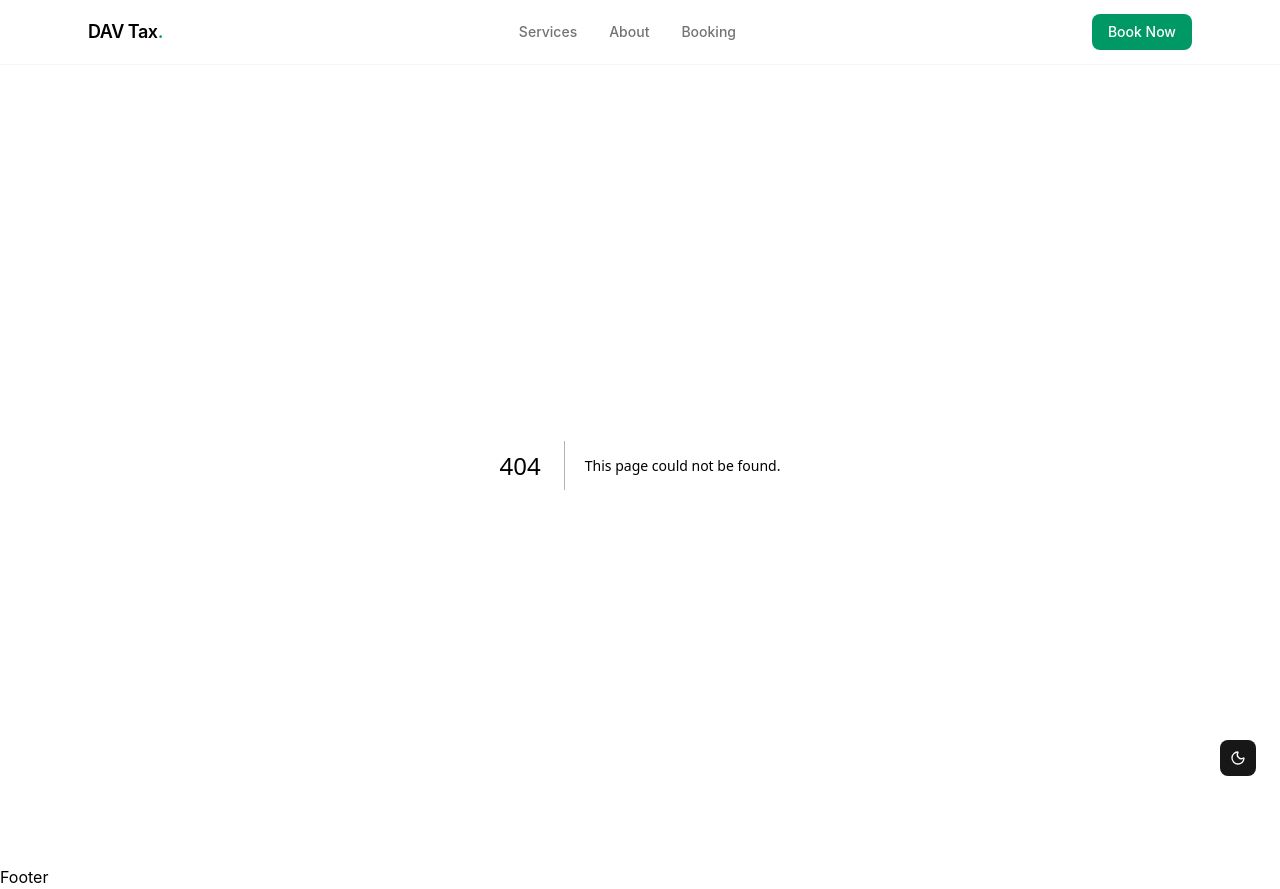
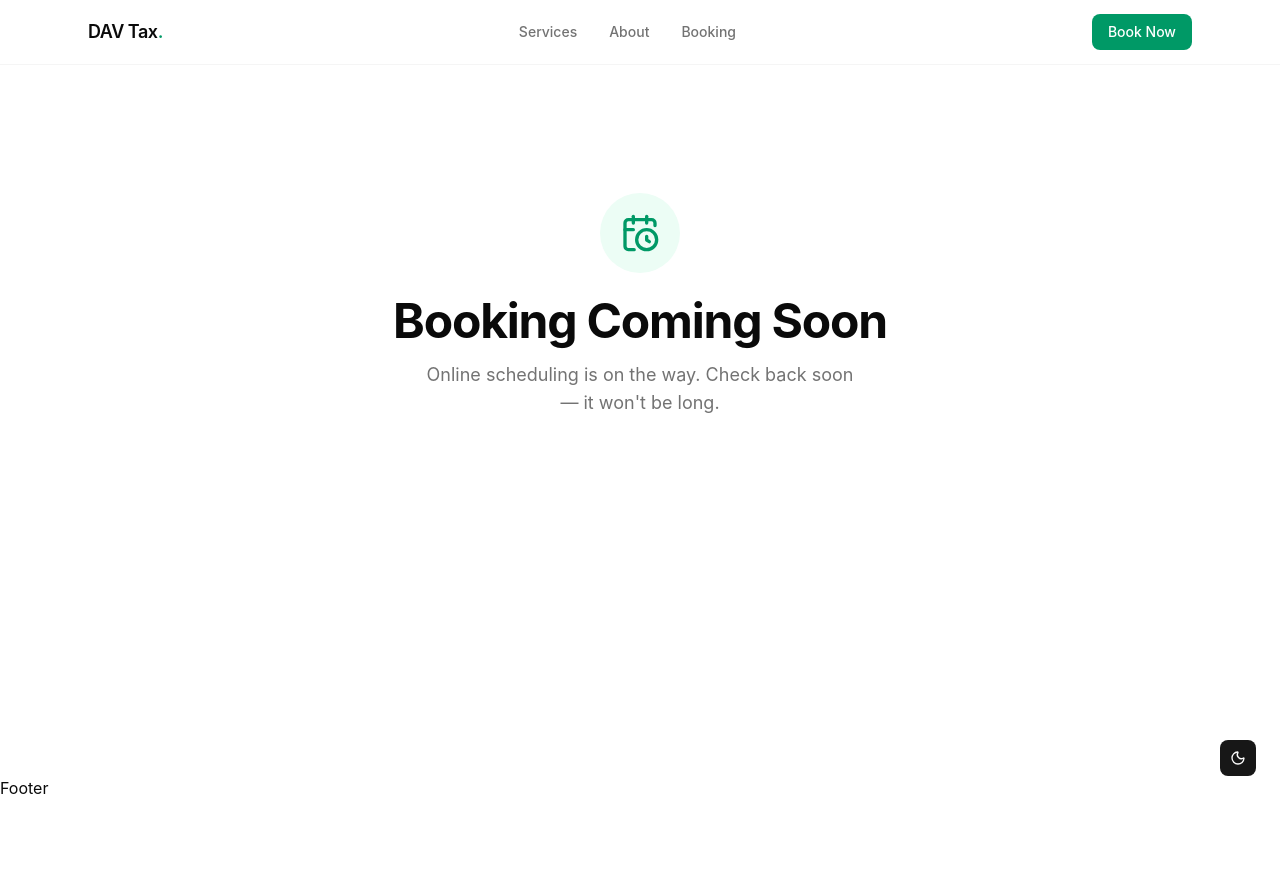
Before and after one commit to DavidAVargas/dav-tax, a Next.js app: page /booking in a window 1280 px wide. Before the commit this address had no page. After the commit the page ends 800 px from the top, so only its background shows below. Built offline with nearby package versions, Linux system fonts and the light colour scheme.

Commit message:
add booking coming soon page and connect all booking and services buttons

```diff
--- a/app/about/page.tsx
+++ b/app/about/page.tsx
@@ -137,7 +137,7 @@ export default function AboutPage() {
           size="lg"
           className="mt-6 bg-emerald-600 text-white hover:bg-emerald-700"
         >
-          <Link href="#booking">
+          <Link href="/booking">
             Book a Free Consultation
             <ArrowRight className="ml-2 size-4" />
           </Link>
--- /dev/null
+++ b/app/booking/page.tsx
@@ -0,0 +1,15 @@
+import { CalendarClock } from "lucide-react";
+
+export default function BookingPage() {
+  return (
+    <div className="flex flex-col items-center justify-center px-4 py-32 text-center sm:px-6">
+      <div className="mb-6 inline-flex rounded-full bg-emerald-50 p-5 dark:bg-emerald-950/40">
+        <CalendarClock className="size-10 text-emerald-600" />
+      </div>
+      <h1 className="text-4xl font-bold tracking-tight sm:text-5xl">Booking Coming Soon</h1>
+      <p className="mt-4 max-w-md text-lg text-muted-foreground">
+        Online scheduling is on the way. Check back soon — it won&apos;t be long.
+      </p>
+    </div>
+  );
+}
--- a/app/services/page.tsx
+++ b/app/services/page.tsx
@@ -153,7 +153,7 @@ export default function ServicesPage() {
                       asChild
                       className="w-full bg-emerald-600 text-white hover:bg-emerald-700"
                     >
-                      <Link href="#booking">
+                      <Link href="/booking">
                         Get Started
                         <ArrowRight className="ml-2 size-4" />
                       </Link>
@@ -176,7 +176,7 @@ export default function ServicesPage() {
           size="lg"
           className="mt-6 bg-emerald-600 text-white hover:bg-emerald-700"
         >
-          <Link href="#booking">Book a Free Consultation</Link>
+          <Link href="/booking">Book a Free Consultation</Link>
         </Button>
       </div>
     </div>
--- a/components/Hero/index.tsx
+++ b/components/Hero/index.tsx
@@ -29,13 +29,13 @@ export function Hero() {
           size="lg"
           className="bg-emerald-600 text-white hover:bg-emerald-700"
         >
-          <Link href="#booking">
+          <Link href="/booking">
             Book a Free Consultation
             <ArrowRight className="ml-2 size-4" />
           </Link>
         </Button>
         <Button asChild size="lg" variant="outline">
-          <Link href="#services">View Services</Link>
+          <Link href="/services">View Services</Link>
         </Button>
       </div>
 
--- a/components/Navbar/index.tsx
+++ b/components/Navbar/index.tsx
@@ -8,7 +8,7 @@ import { Button } from "@/components/ui/button";
 const navLinks = [
   { label: "Services", href: "/services" },
   { label: "About", href: "/about" },
-  { label: "Booking", href: "#booking" },
+  { label: "Booking", href: "/booking" },
 ];
 
 export function Navbar() {
@@ -35,7 +35,7 @@ export function Navbar() {
 
         <div className="hidden items-center gap-3 md:flex">
           <Button asChild className="bg-emerald-600 text-white hover:bg-emerald-700">
-            <Link href="#booking">Book Now</Link>
+            <Link href="/booking">Book Now</Link>
           </Button>
         </div>
 
@@ -68,7 +68,7 @@ export function Navbar() {
               asChild
               className="mt-2 bg-emerald-600 text-white hover:bg-emerald-700"
             >
-              <Link href="#booking" onClick={() => setMobileOpen(false)}>
+              <Link href="/booking" onClick={() => setMobileOpen(false)}>
                 Book Now
               </Link>
             </Button>
```
